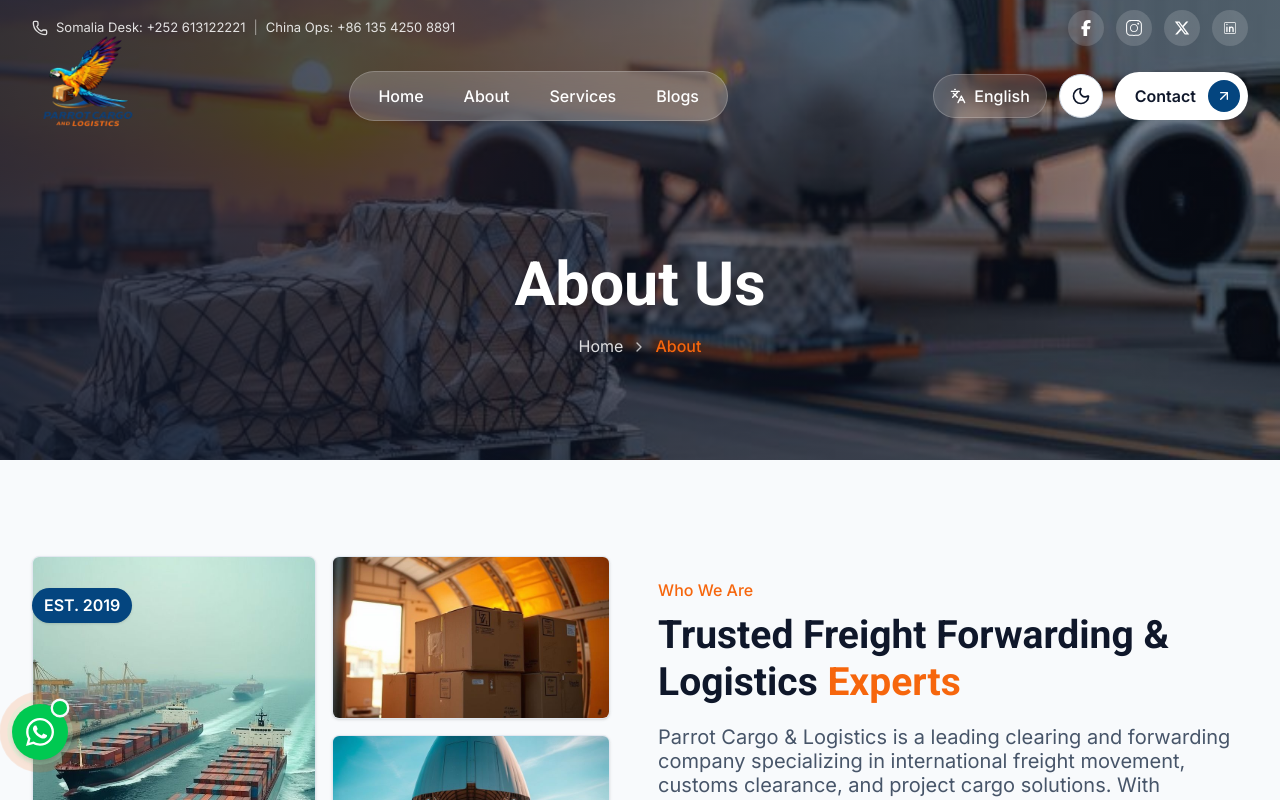
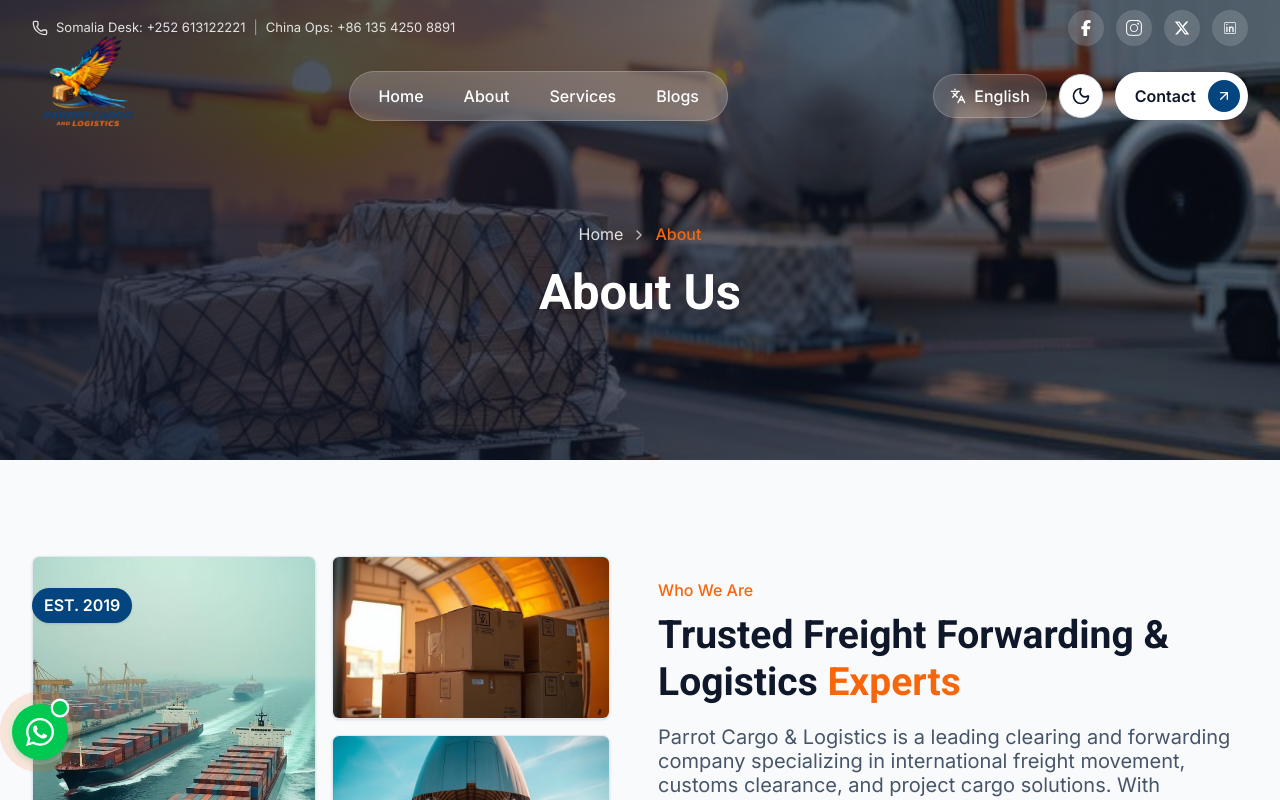
Before and after one commit to SumadTech/Parrot-Cargo, a Next.js app: page /about in a window 1280 px wide. Shown: the top 800 px of the page. Built offline with nearby package versions, Linux system fonts and the light colour scheme; no server answers.

Commit message:
style(hero): improve page hero title sizing and alignment

```diff
--- a/components/sections/hero/page-hero.tsx
+++ b/components/sections/hero/page-hero.tsx
@@ -1,14 +1,28 @@
 import { Breadcrumbs, type BreadcrumbItem } from "@/components/common/breadcrumbs";
 import { Container } from "@/components/common/container";
+import { cn } from "@/lib/utils";
 import Image, { type StaticImageData } from "next/image";
+import type { ReactNode } from "react";
 
 type PageHeroProps = {
   title: string;
-  image: StaticImageData;
+  image: StaticImageData | string;
   breadcrumbs: BreadcrumbItem[];
+  align?: "center" | "left";
+  children?: ReactNode;
+  titleClassName?: string;
 };
 
-export function PageHero({ title, image, breadcrumbs }: PageHeroProps) {
+export function PageHero({
+  title,
+  image,
+  breadcrumbs,
+  align = "center",
+  children,
+  titleClassName,
+}: PageHeroProps) {
+  const isLeft = align === "left";
+
   return (
     <section className="relative min-h-85 overflow-hidden bg-heading text-primary-foreground sm:min-h-100 lg:min-h-115">
       <Image
@@ -20,17 +34,28 @@ export function PageHero({ title, image, breadcrumbs }: PageHeroProps) {
         className="object-cover"
       />
 
-      {/* <div className="absolute inset-0 bg-hero-overlay" /> */}
       <div className="absolute inset-0 bg-linear-to-r from-hero-overlay-strong via-hero-overlay to-hero-overlay-soft" />
 
       <Container>
-        <div className="relative z-10 flex min-h-85 flex-col items-center justify-center pt-28 text-center sm:min-h-100 sm:pt-32 lg:min-h-115 lg:pt-36">
-          <div className="mx-auto max-w-4xl">
-            <h1 className="text-heading-2 text-primary-foreground sm:text-heading-1">
+        <div
+          className={cn(
+            "relative z-10 flex min-h-85 flex-col justify-center pt-25 sm:min-h-100 sm:pt-20 lg:min-h-115 lg:pt-18",
+            isLeft ? "items-start text-start" : "items-center text-center",
+          )}
+        >
+            <Breadcrumbs items={breadcrumbs} />
+          <div className={cn(isLeft ? "max-w-6xl" : "mx-auto max-w-6xl")}>
+            <h1
+              className={cn(
+                "mt-5 text-heading-2 text-primary-foreground sm:text-heading-1",
+                isLeft && "max-w-4xl",
+                titleClassName,
+              )}
+            >
               {title}
             </h1>
 
-            <Breadcrumbs items={breadcrumbs} />
+            {children ? <div className="mt-5">{children}</div> : null}
           </div>
         </div>
       </Container>
```
